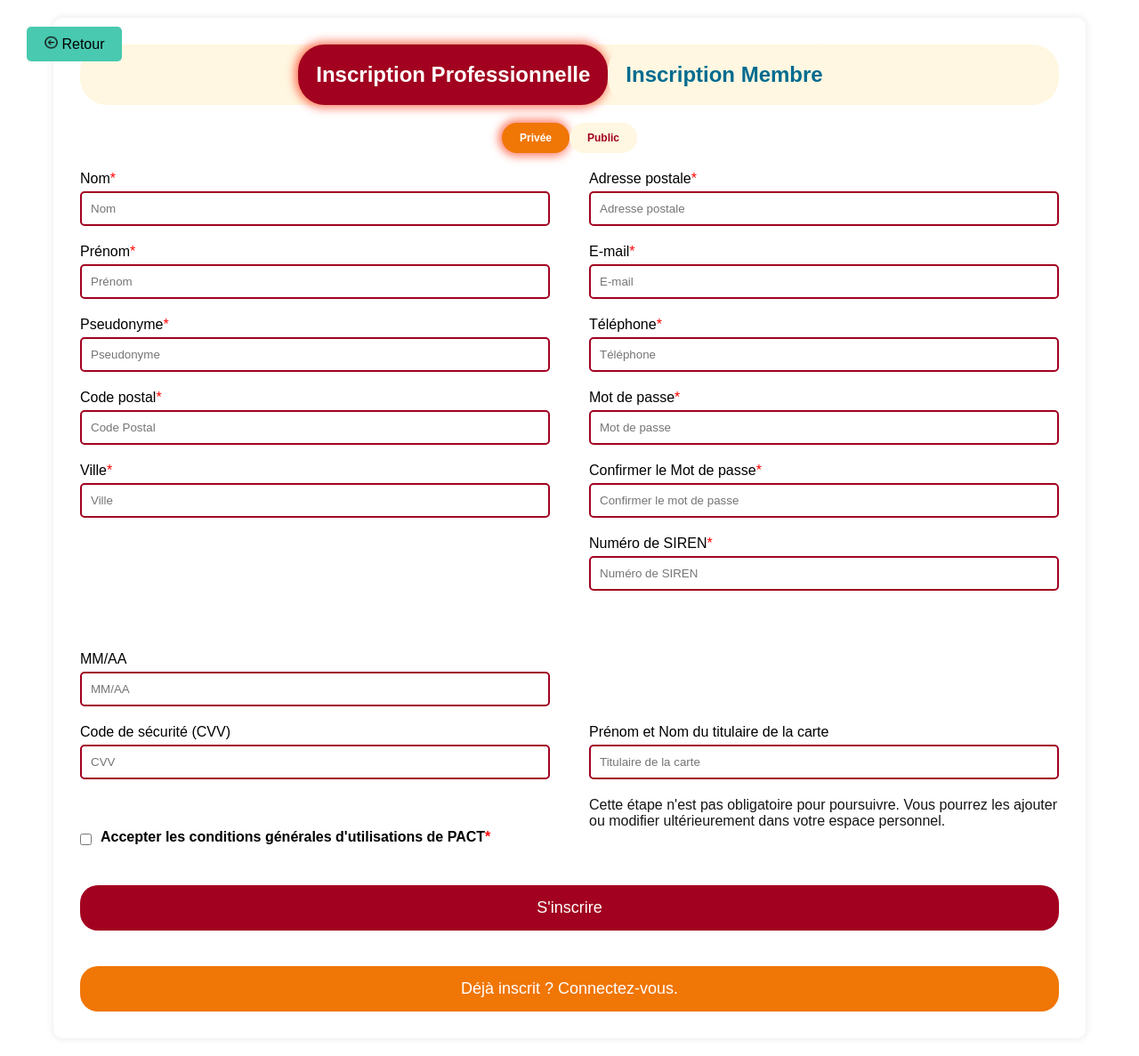
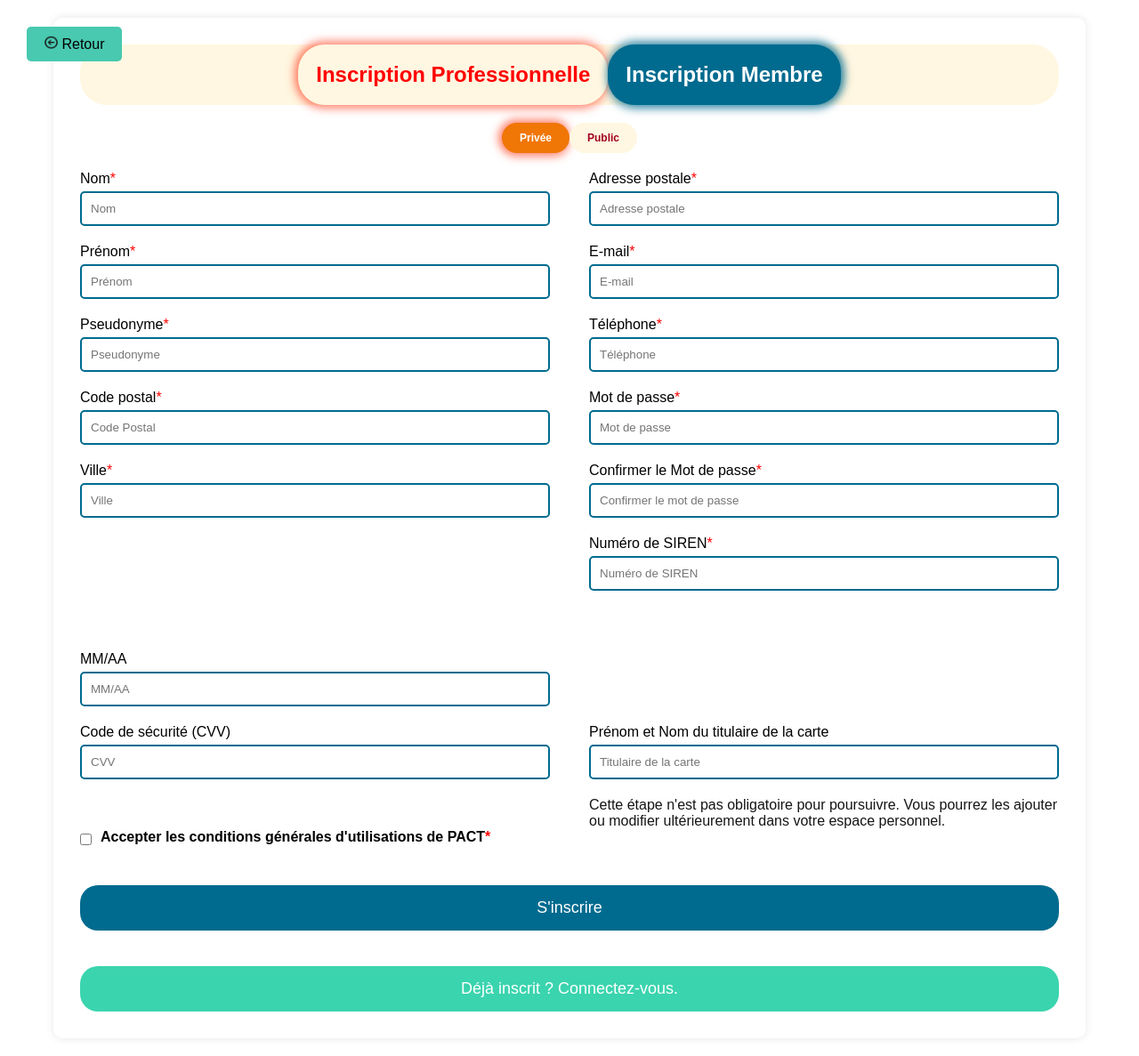
Before and after one commit to Elvalio/LPPDT, a PHP site: page /creation_compte_pro_privee.php in a window 1280 px wide. Shown: the whole page at 89% size. Run offline with PHP 8.4, Linux system fonts and the light colour scheme.

Commit message:
debut de modification du css pour que tout soit sur une seule page

```diff
--- /dev/null
+++ b/creation_compte.css
@@ -0,0 +1,164 @@
+* {
+    box-sizing: border-box;
+    margin: 0;
+    padding: 0;
+    font-family: Arial, sans-serif;
+}
+
+body {
+    background-color: white;
+}
+
+.container-page-creation-compte {
+    width: 100%;
+    max-width: 1200px;
+    margin: 0 auto;
+    padding: 20px;
+}
+
+.required {
+    color: red;
+}
+
+.bouton-retour-page-création {
+    margin-bottom: 20px;
+    position: fixed;
+	top: 30px;
+    left: 30px;
+}
+
+.bouton-retour-page-création button {
+    background-color: #48c9b0;
+    border: none;
+    color: black;
+    padding: 10px 20px;
+    cursor: pointer;
+    border-radius: 5px;
+    font-size: 16px;
+}
+
+.form-container-page-creation-compte {
+    background-color: white;
+    padding: 30px;
+    border-radius: 10px;
+    box-shadow: 0 0 10px rgba(0, 0, 0, 0.1);
+}
+
+.form-header-page-creation-compte {
+    display: flex;
+    margin-bottom: 20px;
+    background-color: #FFF7E1;
+    border-radius: 30px;
+    justify-content: center;
+}
+
+
+.inscription-pro {
+    background-color: #FFF7E1;
+    color: red;
+    font-size: 24px;
+    font-weight: bold;
+    padding: 20px;
+    border-radius: 30px;
+    text-align: center;
+    width: 100%;
+
+}
+
+
+.inscription-membre {
+    background-color: #006B8F;
+    z-index: +1;
+    color: white;
+    font-size: 24px;
+    font-weight: bold;
+    padding: 20px;
+    border-radius: 30px;
+    box-shadow: 5px 0 10px rgba(0, 107, 143, 0.5),  /* Ombre à droite */
+                0 5px 10px rgba(0, 107, 143, 0.5), /* Ombre en bas */
+                0 -5px 10px rgba(0, 107, 143, 0.5); /* Ombre en haut */
+    text-align: center;
+    width: 100%;
+    height: 100%;
+    align-content: center;
+}
+
+.form-group {
+    display: flex;
+    justify-content: space-between;
+}
+
+.left-column, .right-column {
+    width: 48%;
+}
+
+label {
+    display: block;
+    margin-bottom: 5px;
+}
+
+input[type="text"], input[type="email"], input[type="password"], input[type="tel"] {
+    width: 100%;
+    padding: 10px;
+    margin-bottom: 20px;
+    border: 2px solid #006B8F;
+    border-radius: 5px;
+}
+
+.checkbox {
+    display: flex;
+    align-items: center;
+    margin-bottom: 20px;
+    font-weight: bold;
+}
+
+.checkbox input {
+    margin-right: 10px;
+}
+
+.bouton-envoi-formulaire-crea-compte {
+    background-color: #006B8F;
+    color: white;
+    padding: 15px;
+    border: none;
+    width: 100%;
+    font-size: 18px;
+    cursor: pointer;
+    border-radius: 20px;
+    margin-top: 20px;
+}
+
+.login {
+    text-align: center;
+    margin-top: 20px;
+}
+
+.login a {
+    color: #48c9b0;
+    text-decoration: none;
+    font-weight: bold;
+}
+
+.login a:hover {
+    text-decoration: underline;
+}
+
+.connexion {
+    background-color: #3AD4AE;
+    color: white;
+    padding: 15px;
+    border: none;
+    width: 100%;
+    font-size: 18px;
+    cursor: pointer;
+    border-radius: 20px;
+    margin-top: 20px;
+}
+
+.spacer-left {
+    height: 130px;
+}
+
+.spacer-right {
+    height: 130px;
+}
--- a/creation_compte_membre.php
+++ b/creation_compte_membre.php
@@ -6,6 +6,7 @@
     <title>Inscription</title>
     <link rel="stylesheet" href="creation_compte_membre.css">
     <link rel="stylesheet" href="styleGeneral.css">
+    <link rel="stylesheet" href="creation_compte.css">
 </head>
 <body>
     <div class="bouton-retour-page-création">
--- a/creation_compte_pro_privee.css
+++ b/creation_compte_pro_privee.css
@@ -82,44 +27,6 @@ body {
     width: 100%;
 }
 
-.form-group {
-    display: flex;
-    justify-content: space-between;
-}
-
-.left-column, .right-column {
-    width: 48%;
-}
-
-label {
-    display: block;
-    margin-bottom: 5px;
-}
-
-input[type="text"], input[type="email"], input[type="password"], input[type="tel"] {
-    width: 100%;
-    padding: 10px;
-    margin-bottom: 20px;
-    border: 2px solid #A2021F;
-    border-radius: 5px;
-}
-
-.input-wrapper {
-    flex: 1;
-}
-
-
-.checkbox {
-    display: flex;
-    align-items: center;
-    margin-bottom: 20px;
-    font-weight: bold;
-}
-
-.checkbox input {
-    margin-right: 10px;
-}
-
 .bouton-envoi-formulaire-crea-compte {
     background-color: #A2021F;
     color: white;
--- a/creation_compte_pro_privee.php
+++ b/creation_compte_pro_privee.php
@@ -6,6 +6,7 @@
     <title>Inscription</title>
     <link rel="stylesheet" href="creation_compte_pro_privee.css">
     <link rel="stylesheet" href="styleGeneral.css">
+    <link rel="stylesheet" href="creation_compte.css">
 </head>
 <body>
     <div class="bouton-retour-page-création">
--- a/creation_compte_pro_public.php
+++ b/creation_compte_pro_public.php
@@ -6,6 +6,7 @@
     <title>Inscription</title>
     <link rel="stylesheet" href="creation_compte_pro_public.css">
     <link rel="stylesheet" href="styleGeneral.css">
+    <link rel="stylesheet" href="creation_compte.css">
 </head>
 <body>
     <div class="bouton-retour-page-création">
```
Also changed, not shown: other parts of creation_compte_pro_privee.css (+0 -82 lines), creation_compte_pro_public.css (+0 -7 lines).
